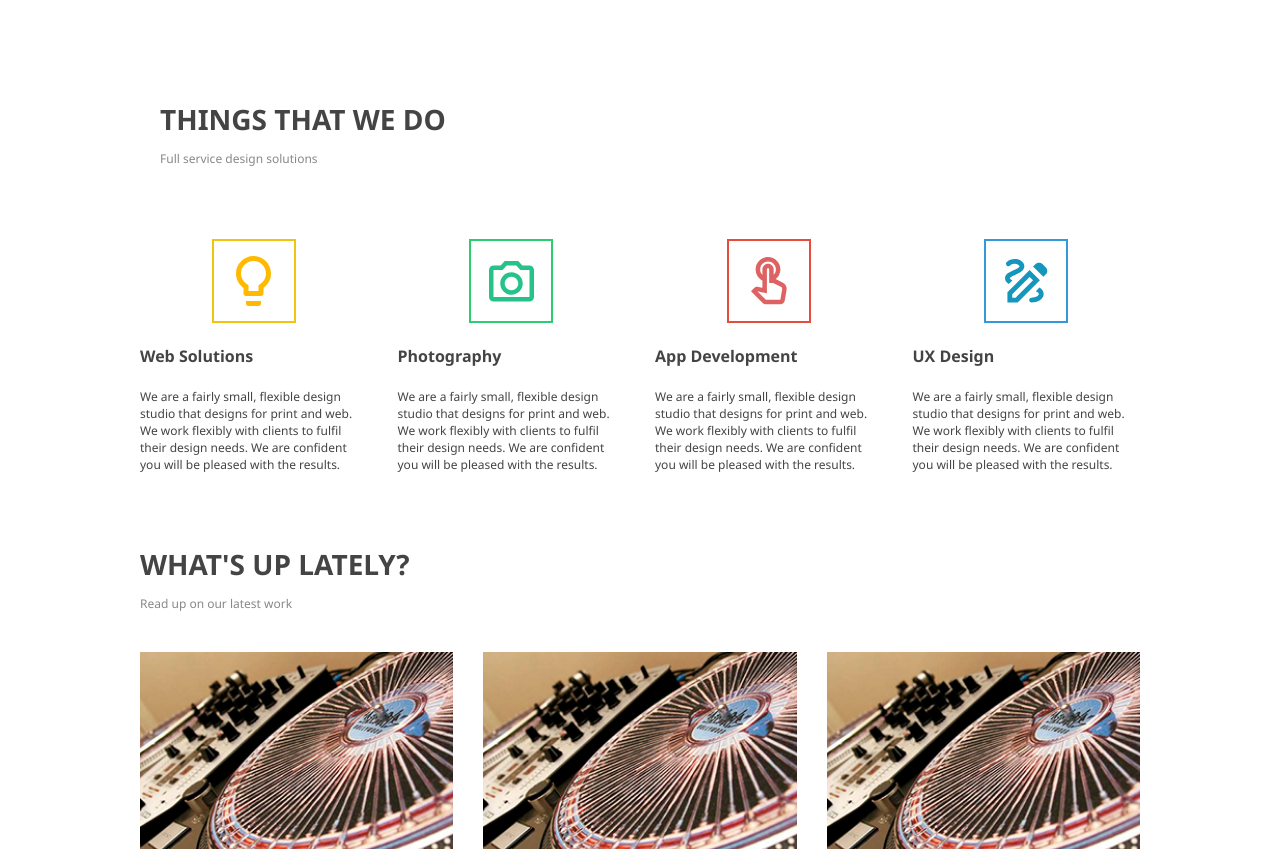
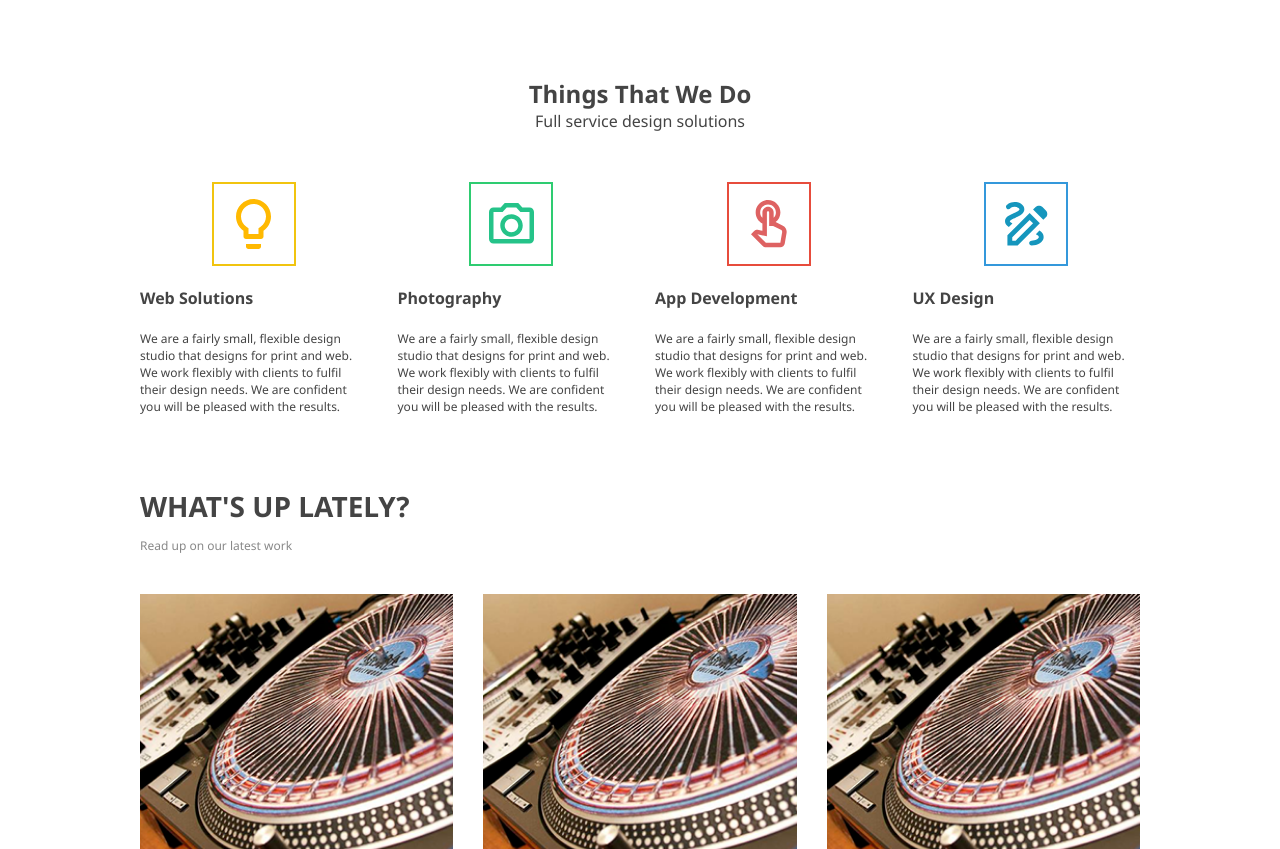
Before and after one commit to DavidYoo5/Project-1-Lab-2B-Assignment, a website built with webpack: page index.html in a window 1280 px wide. Shown: the part 709-1558 px from the top of the page. Built offline with nearby package versions, Linux system fonts and the light colour scheme.

Commit message:
Some fixes with heading and sizing on footer and body

```diff
--- a/index.html
+++ b/index.html
@@ -207,7 +207,7 @@
     </section>
 
      <section class="services">
-      <div class="section-heading pink-border">
+      <div class="section-heading-pink-border">
         <h2>Things That We Do</h2>
         <p>Full service design solutions</p>
       </div>
--- a/style.css
+++ b/style.css
@@ -200,6 +200,21 @@ section {
   padding: 0 20px;
 }
 
+.section-heading-pink-border {
+ display: flex;
+ flex-direction: column;
+ justify-content: center;
+ align-items: center;
+}
+.section-heading-pink-border h2{
+margin-bottom: 0;
+}
+
+.section-heading-pink-border p {
+  margin-top: 0;
+  margin-bottom: 50px;
+}
+
 .section-heading {
   margin-bottom: 40px;
 }
@@ -370,7 +385,7 @@ section {
 }
 
 .footer-main {
-  max-width: 1100px;
+  max-width: 1000px;
   margin: 0 auto;
   display: grid;
   grid-template-columns: repeat(4, 1fr);
```
